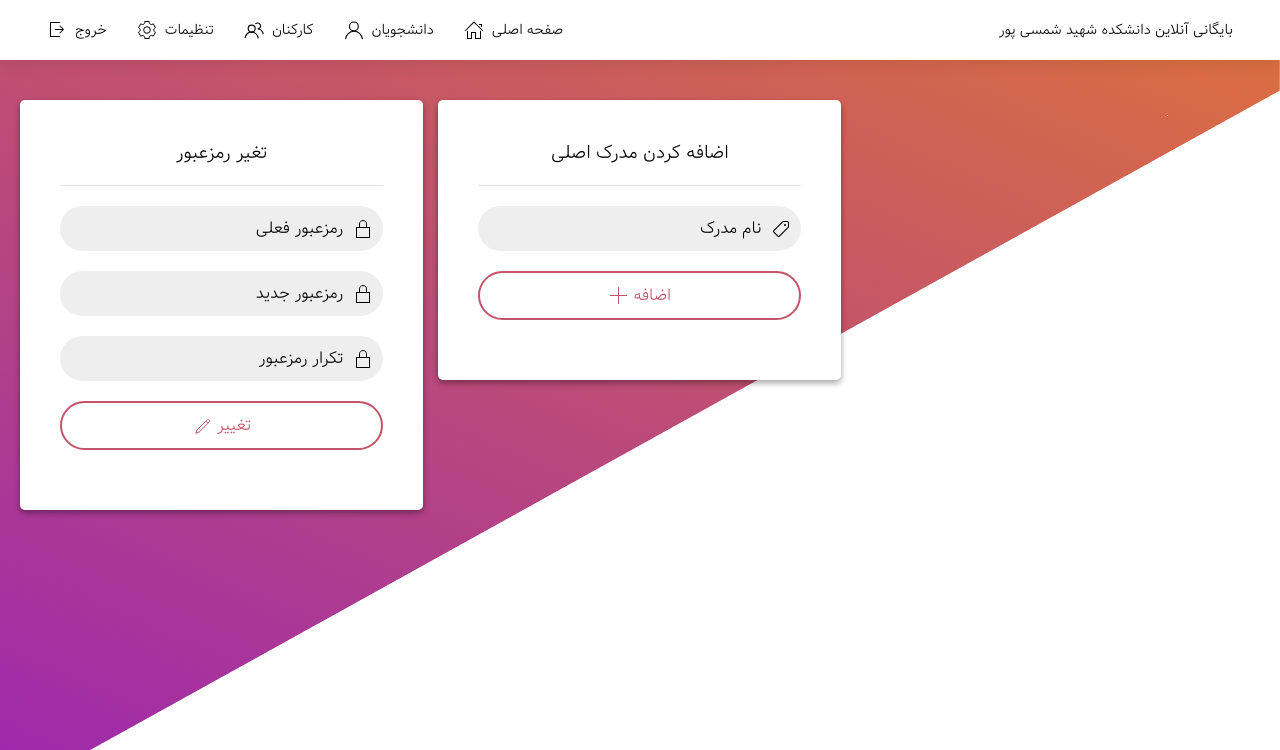
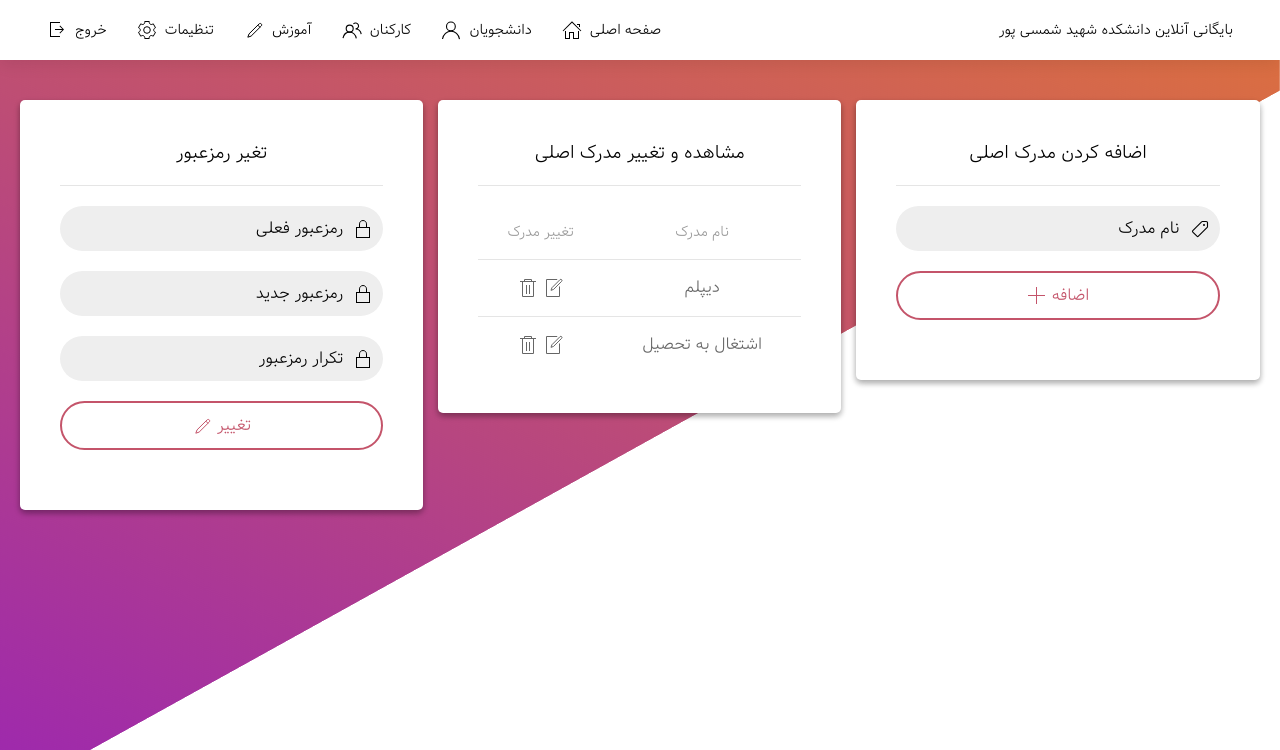
Before and after one commit to mrsdz/archiver-django, a Django app: template web/templates/admin-setting.html in a window 1280 px wide. Shown: the top 750 px of the page. Run offline with Django 3.2, Linux system fonts and the light colour scheme; the template is opened without the code that fills it, so the values that code supplies are empty; some libraries are stand-ins or nearby versions; some web fonts are replaced.

Commit message:
education page added + record table add

```diff
--- a/web/static/css/admin-header.css
+++ b/web/static/css/admin-header.css
@@ -106,13 +106,13 @@ body, html{
         margin-right: 0 !important;
     }
 }
-@media screen and (min-width: 700px) and (max-width: 1200px){
+@media screen and (min-width: 699px) and (max-width: 1200px){
     .background{
         transform: skewY(0) !important;
         height: 50% !important;
     }
     .logo{
-        display: none;
+        display: none !important;
     }
 }
 @media screen and (min-width: 700px) and (max-width: 5120px){
--- a/web/static/css/template.css
+++ b/web/static/css/template.css
@@ -86,6 +86,56 @@
     background-image: none !important;
     cursor: pointer !important;
 }
+/*table*/
+.rec-table{
+    font-family: Vazir !important;
+    text-align: center !important;
+    direction: rtl !important;
+    -webkit-transition: all 0.3s ease !important;
+    -moz-transition: all 0.3s ease !important;
+    transition: all 0.3s ease !important;
+}
+.uk-table th {
+    text-align: center !important;
+}
+.edit-input{display: none; position: relative}
+.edit-input-style{
+    position: relative !important;
+    font-family: Vazir !important;
+    background: #EEEEEE !important;
+    color: #000 !important;
+    direction: rtl !important;
+    font-size: 14px !important;
+    text-indent: 10px !important;
+    text-align: right !important;
+    border: none !important;
+    border-radius: 2em !important;
+    outline: 0 !important;
+}
+.save{
+    position: relative;
+    background: #4CAF50;
+    color: #fff;
+    border-radius: 2em;
+    padding-right: 10px;
+    padding-left: 10px;
+    text-decoration: none;
+    font-size: 14px;
+}
+.save:hover{
+    color: #ffffff;
+    text-decoration: none;
+    background: #388E3C;
+}
+.edit-style:hover{color: #C4546A !important;}
+@media screen and (max-width: 699px){
+    .uk-table th {
+        padding: 5px 5px !important;
+    }
+    .uk-table td {
+        font-size: 14px !important;
+    }
+}
 @media screen and (min-width: 700px) and (max-width: 1200px){
     .uk-form-width-large{
         width: 700px !important;
--- a/web/templates/admin-header.html
+++ b/web/templates/admin-header.html
@@ -23,6 +23,12 @@
                         <a href="{% url 'Admin Setting' %}" class="header-items">
                             <span uk-icon="icon: cog"></span>
                             <label style="margin-left: 8px;">تنظیمات</label>
+                        </a>
+                    </li>
+                    <li class="hide">
+                        <a href="" class="header-items">
+                            <span uk-icon="icon: pencil"></span>
+                            <label style="margin-left: 8px;">آموزش</label>
                         </a>
                     </li>
                     <li class="hide">
@@ -86,6 +92,12 @@
                         </a>
                     </h6>
                     <h6>
+                        <a href="" class="header-items">
+                            <label style="margin-left: 8px;">آموزش</label>
+                            <span uk-icon="icon: pencil"></span>
+                        </a>
+                    </h6>
+                    <h6>
                         <a href="{% url 'Admin Setting' %}" class="header-items">
                             <label style="margin-left: 8px;">تنظیمات</label>
                             <span uk-icon="icon: cog"></span>
--- a/web/templates/admin-setting.html
+++ b/web/templates/admin-setting.html
@@ -3,6 +3,22 @@
 
 {% block admin_header %}
     <link rel="stylesheet" href="{% static 'css/template.css' %}">
+    <script>
+        $(document).ready(function() {
+            $('a.edit').click(function () {
+                var dad = $(this).parent().parent();
+                dad.find('.rec-name').hide();
+                dad.find('.edit-input').fadeIn().focus();
+            });
+
+            $('.edit-input').focusout(function() {
+                var dad = $(this).parent();
+                var dad2 = $(this).parent().parent();
+                $(this).hide();
+                dad2.find('.rec-name').fadeIn();
+            });
+        });
+    </script>
 {% endblock %}
 
 
@@ -52,6 +68,46 @@
         <div class="uk-width-1-3@m">
             <div class="uk-width-1-1 uk-margin-top">
                 <div class="uk-card margin-top uk-card-body uk-border-rounded">
+                    <h3 class="uk-card-title">مشاهده و تغییر مدرک اصلی</h3>
+                    <hr>
+                    <table class="uk-table uk-table-divider rec-table uk-overlay">
+                        <thead>
+                        <tr>
+                            <th>نام مدرک</th>
+                            <th>تغییر مدرک</th>
+                        </tr>
+                        </thead>
+                        <tbody>
+                        <tr>
+                            <td class="rec-name">دیپلم</td>
+                            <td class="edit-input">
+                                <input value="دیپلم" class="edit-input edit-input-style" dir="rtl">
+                                <a class="save" href="#">تغییر</a>
+                            </td>
+                            <td>
+                                <a class="edit edit-style" uk-icon="icon: file-edit"></a>
+                                <a class="edit-style" uk-icon="icon: trash"></a>
+                            </td>
+                        </tr>
+                        <tr>
+                            <td class="rec-name">اشتغال به تحصیل</td>
+                            <td class="edit-input">
+                                <input value="اشتغال به تحصیل" class="edit-input edit-input-style" dir="rtl">
+                                <a class="save" href="#">تغییر</a>
+                            </td>
+                            <td>
+                                <a class="edit edit-style" uk-icon="icon: file-edit"></a>
+                                <a class="edit-style" uk-icon="icon: trash"></a>
+                            </td>
+                        </tr>
+                        </tbody>
+                    </table>
+                </div>
+            </div>
+        </div>
+        <div class="uk-width-1-3@m">
+            <div class="uk-width-1-1 uk-margin-top">
+                <div class="uk-card margin-top uk-card-body uk-border-rounded">
                 <h3 class="uk-card-title">اضافه کردن مدرک اصلی</h3>
                 <hr>
                 <form class="uk-form-stacked" method="post" action="{% url 'Add Main Doc' %}">
--- a/web/templates/delete-modal.html
+++ b/web/templates/delete-modal.html
@@ -3,7 +3,6 @@
 <head>
     <meta charset="UTF-8">
     <link rel="stylesheet" type="text/css" href="../static/css/delete-modal.css">
-
     <link rel="stylesheet" href="../static/css/fonts.css">
     <link rel="stylesheet" href="../static/css/uikit.min.css">
     <!--js-->
```
Also changed, not shown: web/templates/education-mg.html (deleted, +0 -156 lines), web/static/css/education-mg.css (added).
